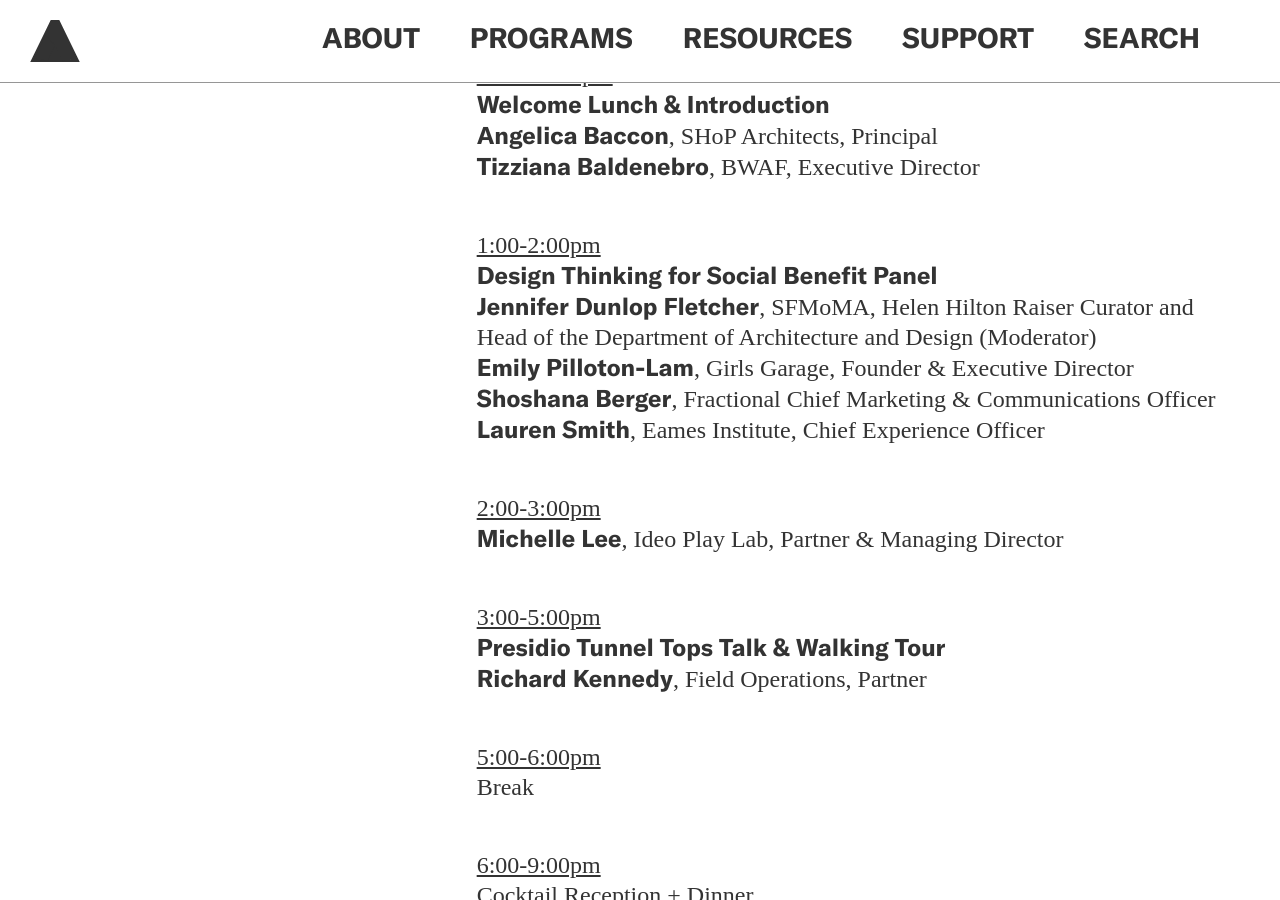
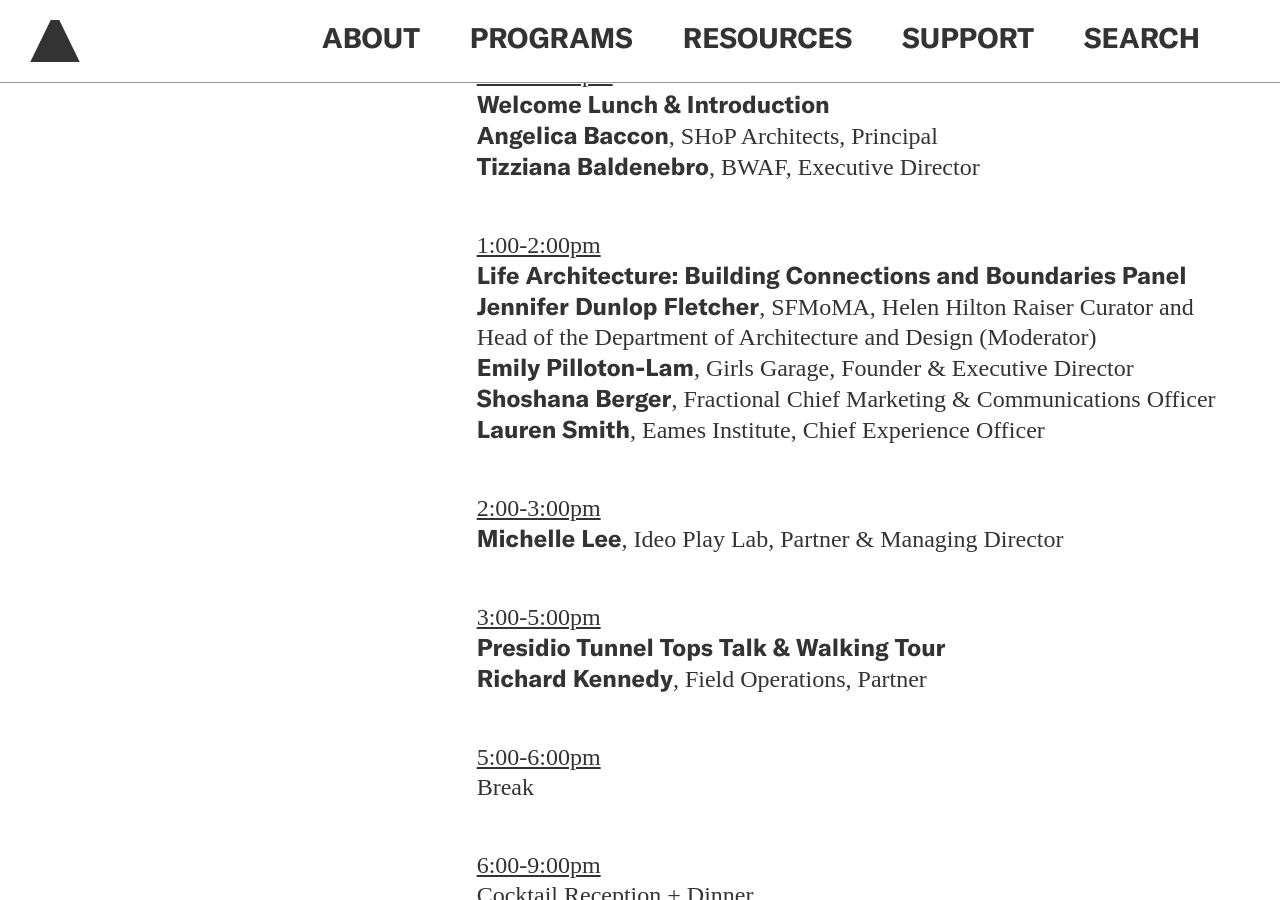
Before and after one commit to jengalas/bwaf-bbw, a Jekyll site: the page built from _programs/industry-leaders-roundtable-retreat.md, in a window 1280 px wide and 900 px high, scrolled down 2297 px. Built offline with Jekyll 4.4.1, drawn with Linux system fonts in a browser that asks for light colours; nearby versions of some CDN libraries; some web fonts are replaced.

Commit message:
Updated 1 file via CloudCannon.

```diff
--- a/_programs/industry-leaders-roundtable-retreat.md
+++ b/_programs/industry-leaders-roundtable-retreat.md
@@ -97,9 +97,9 @@
       Executive Director
 
 
-      <u>1:00-2:00pm<br /></u>**Design Thinking for Social Benefit
-      Panel<br>Jennifer Dunlop Fletcher**, SFMoMA, Helen Hilton Raiser Curator
-      and Head of the Department of Architecture and Design
+      <u>1:00-2:00pm<br /></u>**Life Architecture: Building Connections and
+      Boundaries Panel<br>Jennifer Dunlop Fletcher**, SFMoMA, Helen Hilton
+      Raiser Curator and Head of the Department of Architecture and Design
       (Moderator)<br>**Emily Pilloton-Lam**, Girls Garage, Founder & Executive
       Director**<br>Shoshana Berger**, Fractional Chief Marketing &
       Communications Officer**<br>Lauren Smith**, Eames Institute, Chief
```
